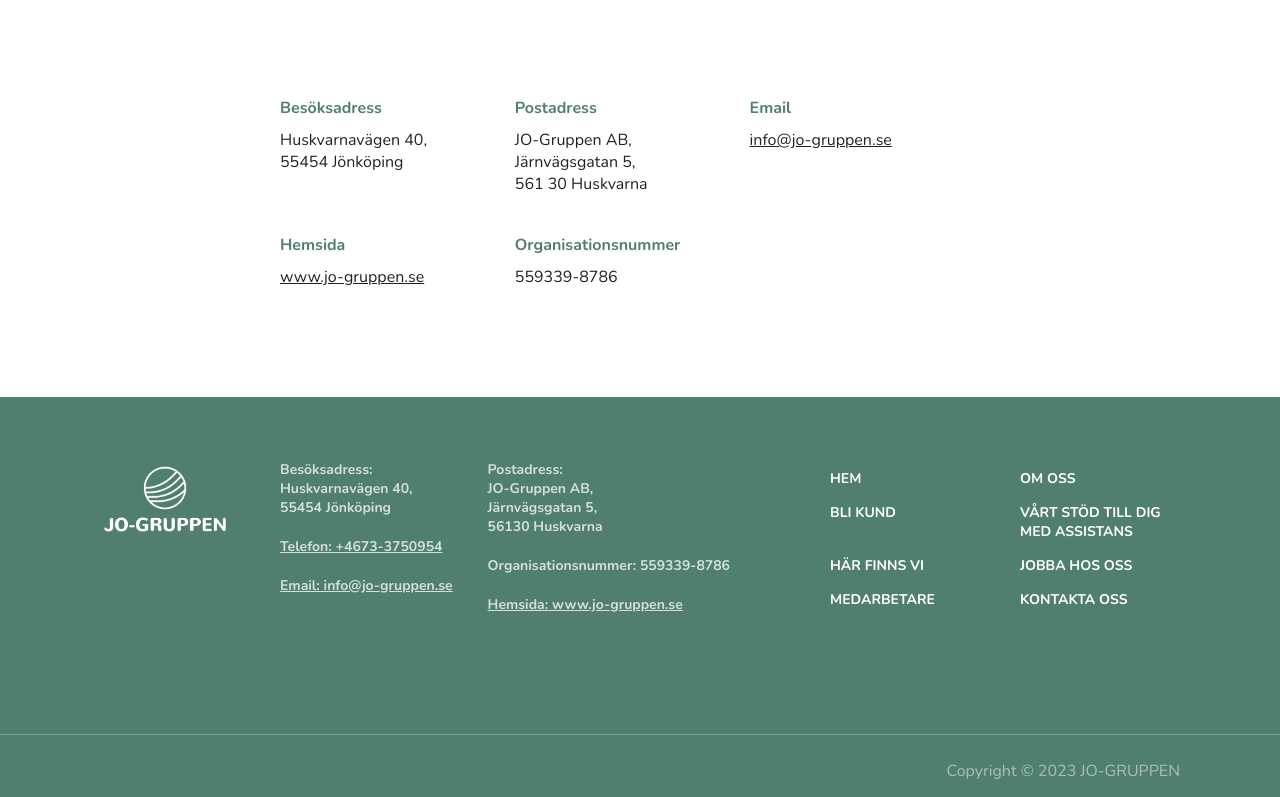
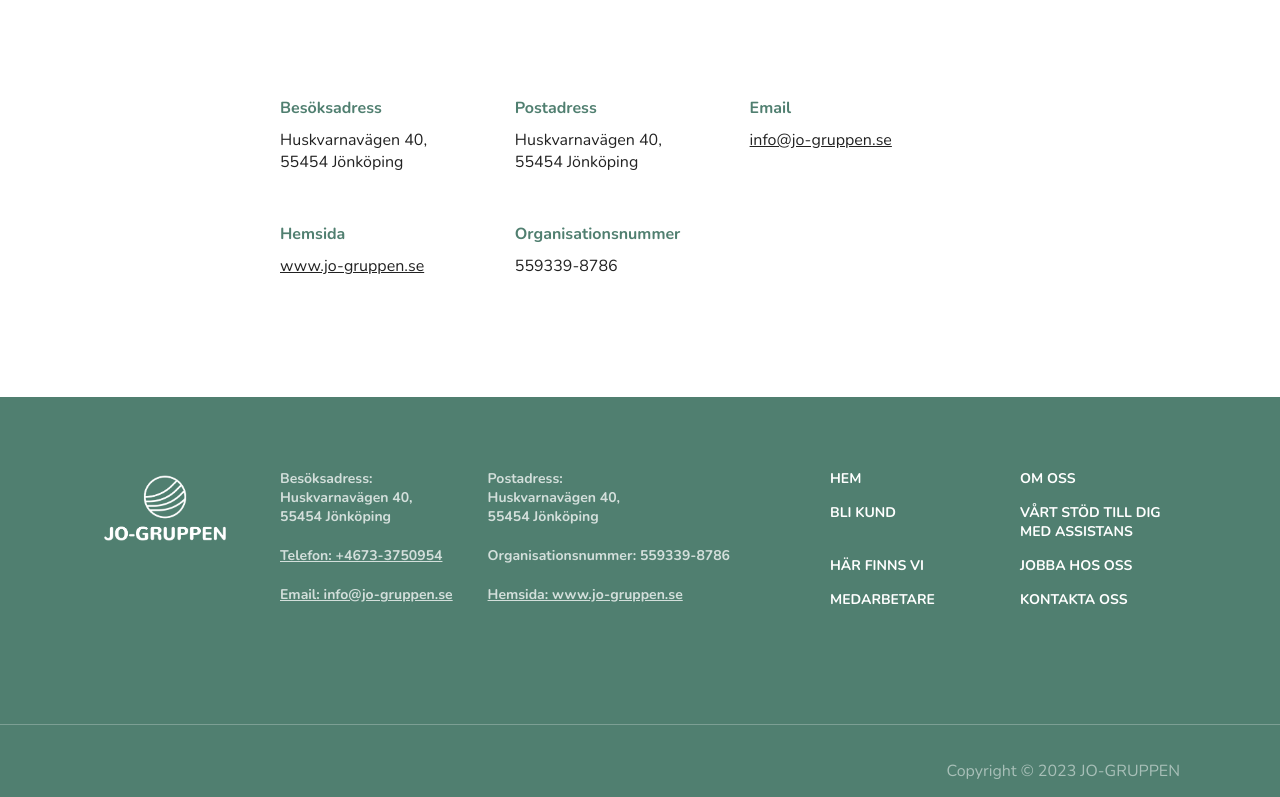
Before and after one commit to alicialiind/jo-gruppen, a plain HTML site: page kontaktaoss.html in a window 1280 px wide. Shown: the part 1015-1812 px from the top of the page. Drawn offline with nearby package versions, Linux system fonts and the light colour scheme.

Commit message:
updated adress

```diff
--- a/kontaktaoss.html
+++ b/kontaktaoss.html
@@ -64,7 +64,7 @@
             </div>
             <div class="info">
                 <h4>Postadress</h4>
-                <p>JO-Gruppen AB,<br/> Järnvägsgatan 5,<br/> 561 30 Huskvarna</p>
+                <p>Huskvarnavägen 40,<br/> 55454 Jönköping</p>
             </div>
             <div class="info">
                 <h4>Email</h4>
@@ -92,7 +92,7 @@
                         <a href="mailto: info@jo-gruppen.se"><p>Email: info@jo-gruppen.se</p></a>
                     </section>
                     <section>
-                        <p>Postadress:<br/>JO-Gruppen AB,<br/>Järnvägsgatan 5,<br/>56130 Huskvarna</p>
+                        <p>Postadress:<br/>Huskvarnavägen 40,<br/>55454 Jönköping</p>
                         <p>Organisationsnummer: 559339-8786</p>
                         <a href="index.html"><p>Hemsida: www.jo-gruppen.se</p></a>
                     </section>
```
Also changed, not shown: blikund.html (+1 -1 lines), harfinnsvi.html (+2 -2 lines), index.html (+1 -1 lines), jobbahososs.html (+1 -1 lines), medarbetare.html (+1 -1 lines), omoss.html (+1 -1 lines), vartstod.html (+1 -1 lines).
